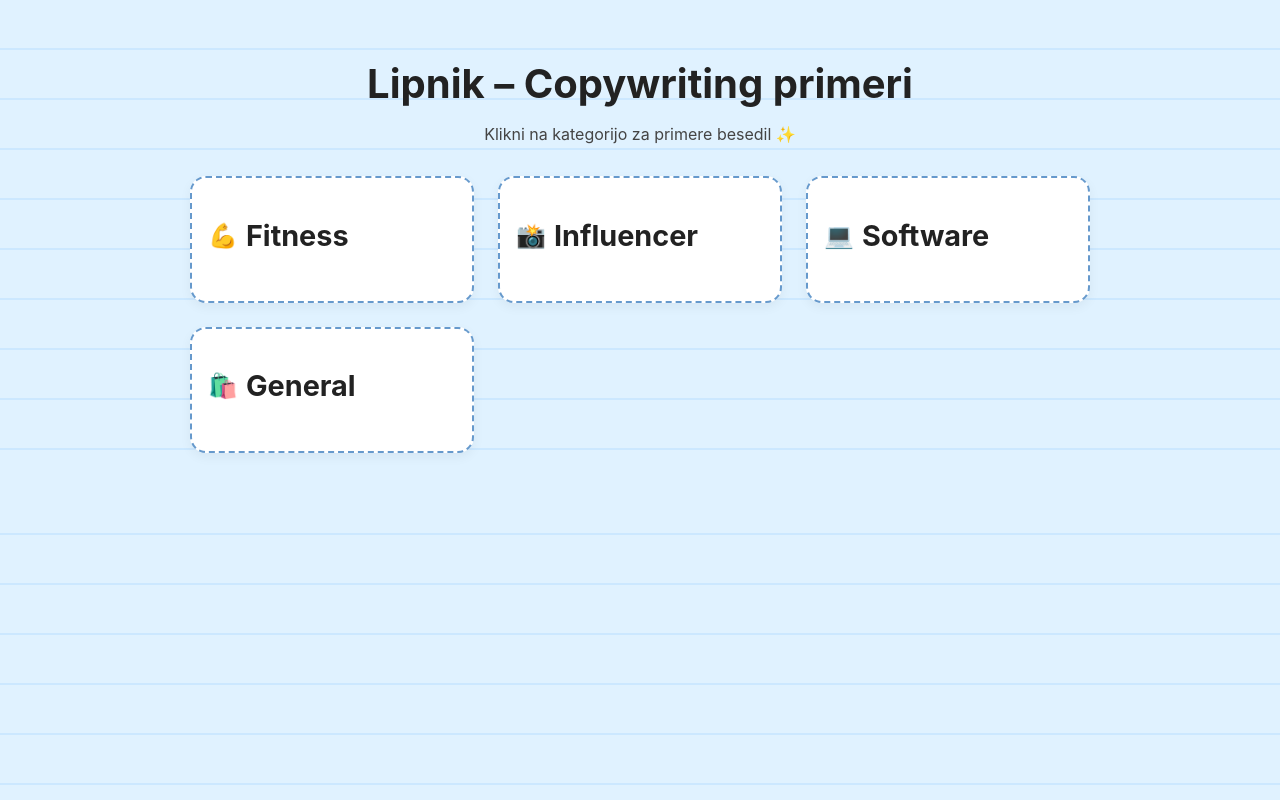
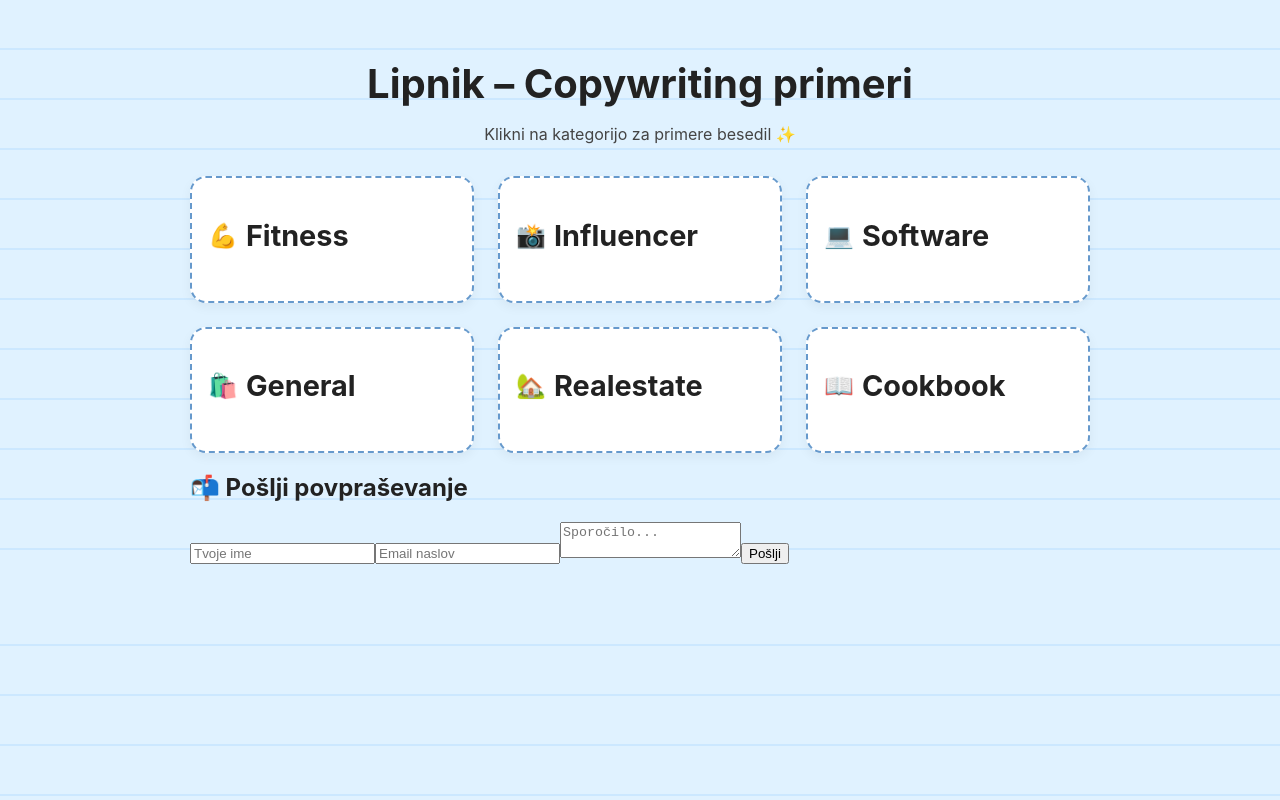
Before and after one commit to Lipnoxy/mycopywriting, a Next.js app: page / in a window 1280 px wide. Built offline with nearby package versions, Linux system fonts and the light colour scheme.

Commit message:
Update index.js

```diff
--- a/pages/index.js
+++ b/pages/index.js
@@ -48,6 +48,20 @@ const examples = {
       content:
         "Naš novi blender: tišji, hitrejši, močnejši. 🥤\nZa domače smutije brez nereda."
     }
+  ],
+  realestate: [
+    {
+      title: "Oglas za nepremičnino",
+      content:
+        "✨ NOVO: 3-sobno stanovanje v centru Ljubljane!\n✔️ 92 m² ✔️ balkon ✔️ garaža\nIdealno za mlade pare ali investicijo. Pokliči zdaj!"
+    }
+  ],
+  cookbook: [
+    {
+      title: "Email za prodajo knjige z recepti",
+      content:
+        "🍲 Nova knjiga receptov 'Domače & Zdravo' je tukaj!\n✓ 100+ receptov ✓ Enostavno ✓ Lokalno\nNaroči danes in prejmi GRATIS kuhinjsko merico!"
+    }
   ]
 };
 
@@ -55,7 +69,9 @@ const categoryEmojis = {
   fitness: "💪",
   influencer: "📸",
   software: "💻",
-  general: "🛍️"
+  general: "🛍️",
+  realestate: "🏡",
+  cookbook: "📖"
 };
 
 export default function Home() {
@@ -91,6 +107,20 @@ export default function Home() {
           </div>
         ))}
       </div>
+
+      <div className="contact-form">
+        <h2>📬 Pošlji povpraševanje</h2>
+        <form
+          action="mailto:tvoj-email@example.com"
+          method="POST"
+          encType="text/plain"
+        >
+          <input type="text" name="ime" placeholder="Tvoje ime" required />
+          <input type="email" name="email" placeholder="Email naslov" required />
+          <textarea name="sporocilo" placeholder="Sporočilo..." required />
+          <button type="submit">Pošlji</button>
+        </form>
+      </div>
     </div>
   );
 }
```
